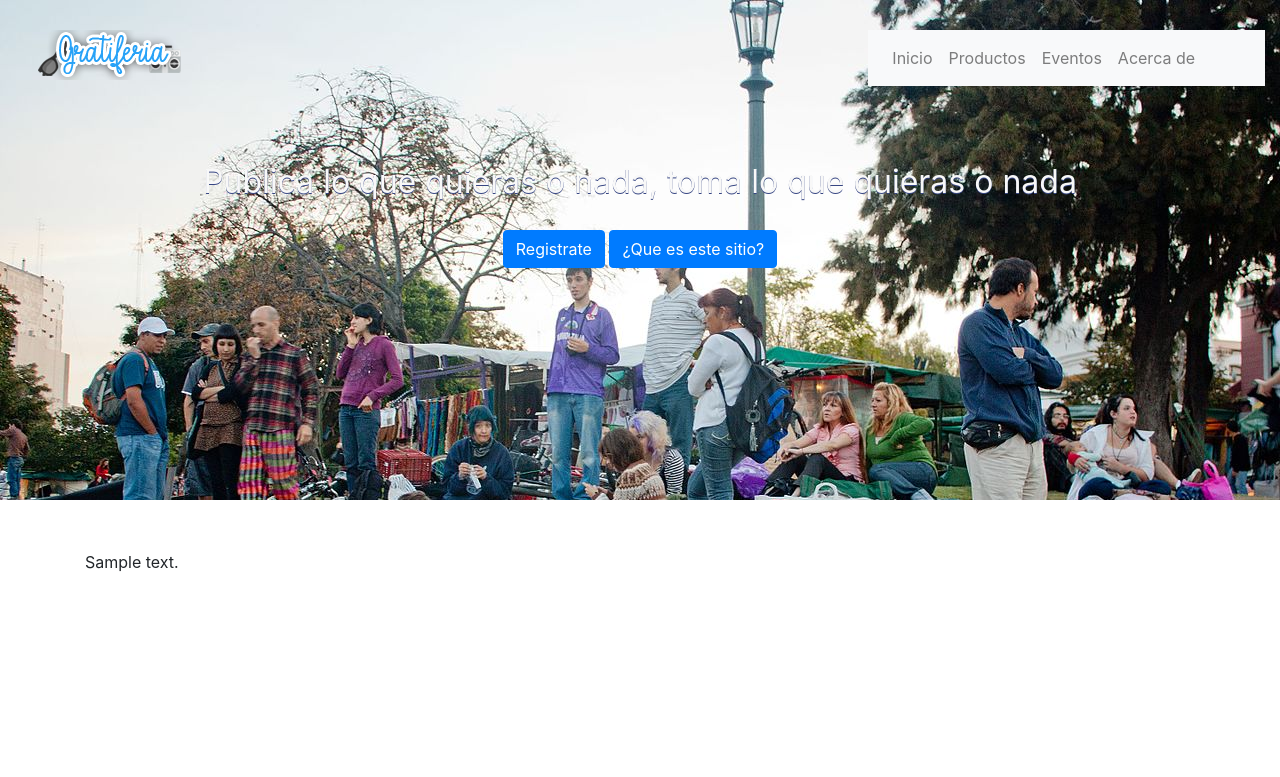
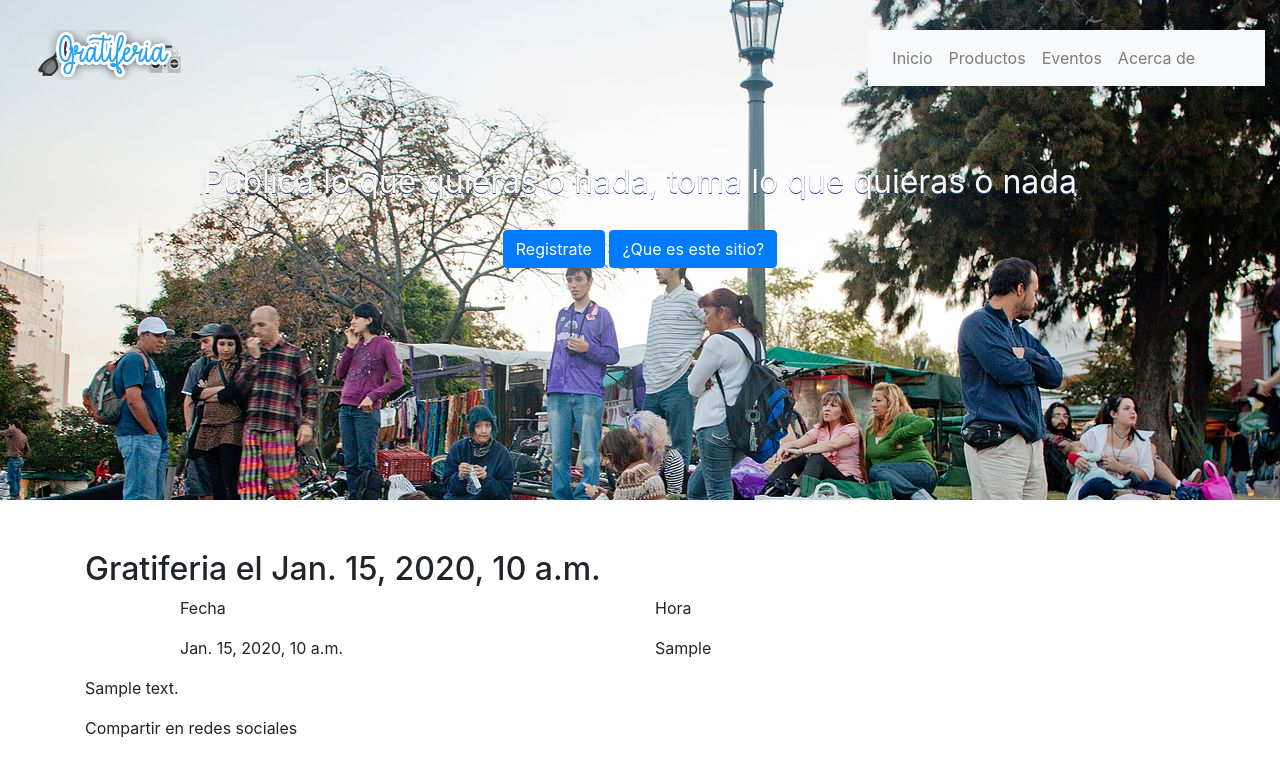
Before and after one commit to fernandosg/gratiferia, a Django app: template apps/events/templates/events/detail.html in a window 1280 px wide. Shown: the top 777 px of the page. Run offline with Django 3.2, Linux system fonts and the light colour scheme; the template is opened without the code that fills it: most values are stand-ins (such as "Sample title", 1, 10 or a date in 2020); some libraries are stand-ins or nearby versions.

Commit message:
HTML Structure for events

```diff
--- a/apps/events/templates/events/detail.html
+++ b/apps/events/templates/events/detail.html
@@ -1,4 +1,36 @@
 {% extends 'base.html' %}
 {% block content %}
-<p>{{event.description}}</p>
+<div class="row">
+  <div class="col-12">
+    <h2>Gratiferia el {{event.date_event}}</h2>
+  </div>
+  <div class="col-12">
+    <div class="row">
+      <div class="col-1"></div>
+      <div class="col-10">
+        <div class="row">
+          <div class="col-6">
+            <p>Fecha</p>
+            <p>{{event.get_date}}</p>
+          </div>
+          <div class="col-6">
+            <p>Hora</p>
+            <p>{{event.get_hour}}</p>
+          </div>
+        </div>
+      </div>
+      <div class="col-1"></div>
+    </div>
+    <div class="row">
+      <div class="col-12">
+        <p>{{event.description}}</p>
+      </div>
+    </div>
+    <div class="row">
+      <div class="col-12">
+        <span>Compartir en redes sociales</span>
+      </div>
+    </div>
+  </div>
+</div>
 {% endblock %}
--- a/templates/base.html
+++ b/templates/base.html
@@ -37,6 +37,12 @@
       border: 1px solid #dfdfdf;
       border-radius: 4px;
       padding: 0;
+    }
+
+    .event .date-info{
+      font-size: 1.1rem;
+      color: #36a8f8;
+      font-weight: bold;
     }
   </style>
   {% block css %}
```
Also changed, not shown: apps/events/models.py (+13 -1 lines), apps/events/templates/events/_event_detail.html (+8 -6 lines), apps/events/migrations/0005_auto_20181101_1814.py (added).
